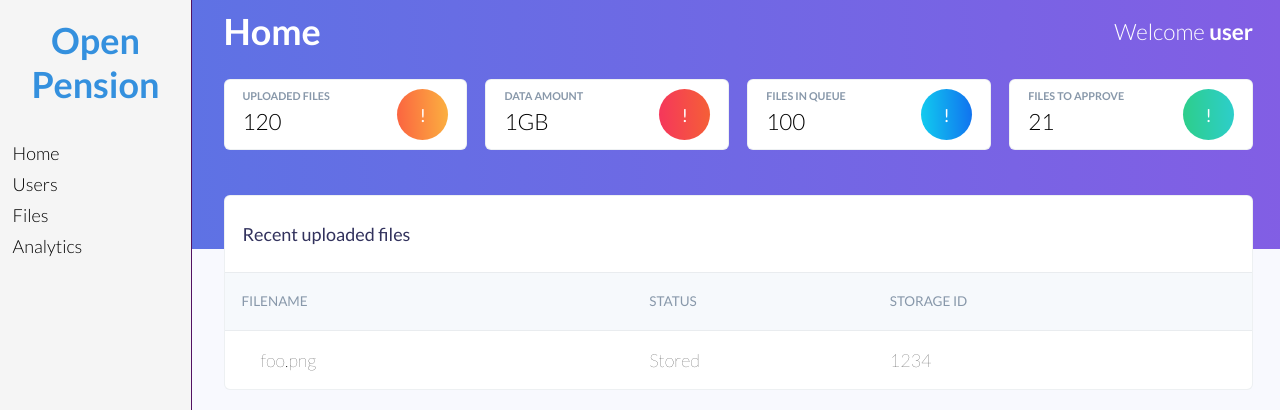
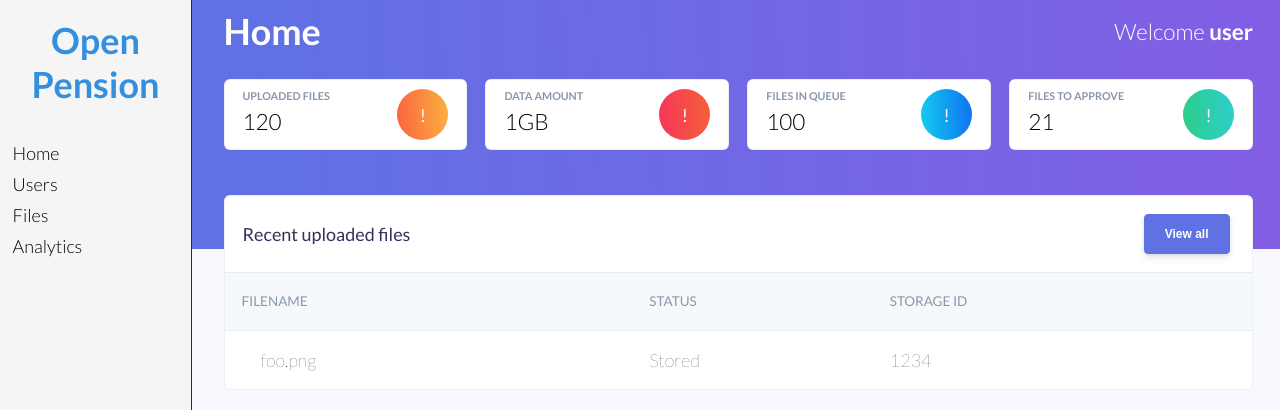
Before and after one commit to RoySegall/open-pension-dashboard, a React (Create React App) app: page /home in a window 1280 px wide. Shown: the top 410 px of the page. Built offline with nearby package versions, Linux system fonts and the light colour scheme.

Commit message:
Adding navigation button at the top

```diff
--- a/src/Pages/Home/Home.js
+++ b/src/Pages/Home/Home.js
@@ -42,6 +42,7 @@ export default () => {
         rows={[
           ['foo.png', 'Stored', '1234']
         ]}
+        navigationButton={"/files/uploaded"}
       >
       </Table>
     </RoundedElement>
--- a/src/componenets/Table/Table.js
+++ b/src/componenets/Table/Table.js
@@ -1,10 +1,17 @@
 import "./Table.scss"
-export default ({title, headers, rows}) => {
+export default ({title, headers, rows, navigationButton}) => {
 
   return <section className="table">
-    <span className="title">
-      {title}
-    </span>
+
+    <section className="top">
+      <span className="title">
+        {title}
+      </span>
+
+      {navigationButton && <div className="navigation-button-wrapper">
+        <button className="navigation-button">View all</button>
+      </div> }
+    </section>
 
     <table>
       <thead>
--- a/src/componenets/Table/Table.scss
+++ b/src/componenets/Table/Table.scss
@@ -1,4 +1,9 @@
 .table {
+
+  .top {
+    display: flex;
+    align-items: center;
+    justify-content: space-between;
 
     .title {
       color: #32325d;
@@ -7,7 +12,31 @@
       margin-bottom: 1.5em;
       margin-left: 1em;
       display: block;
+    }
 
+    .navigation-button-wrapper {
+      padding-right: 1.25em;
+
+      .navigation-button {
+        font-weight: 600;
+        line-height: 1.5;
+        display: inline-block;
+        padding: .625rem 1.25rem;
+        cursor: pointer;
+        -webkit-user-select: none;
+        -ms-user-select: none;
+        user-select: none;
+        transition: color .15s ease-in-out,background-color .15s ease-in-out,border-color .15s ease-in-out,box-shadow .15s ease-in-out;
+        text-align: center;
+        vertical-align: middle;
+        color: white;
+        border: 1px solid #5e72e4;
+        border-radius: .25rem;
+        background-color: #5e72e4;
+        font-size: .75rem;
+        box-shadow: 0 4px 6px #32325d1c, 0 1px 3px #00000014;
+      }
+    }
   }
 
   table {
```
Lines whose indentation alone changed are shown as unchanged.
